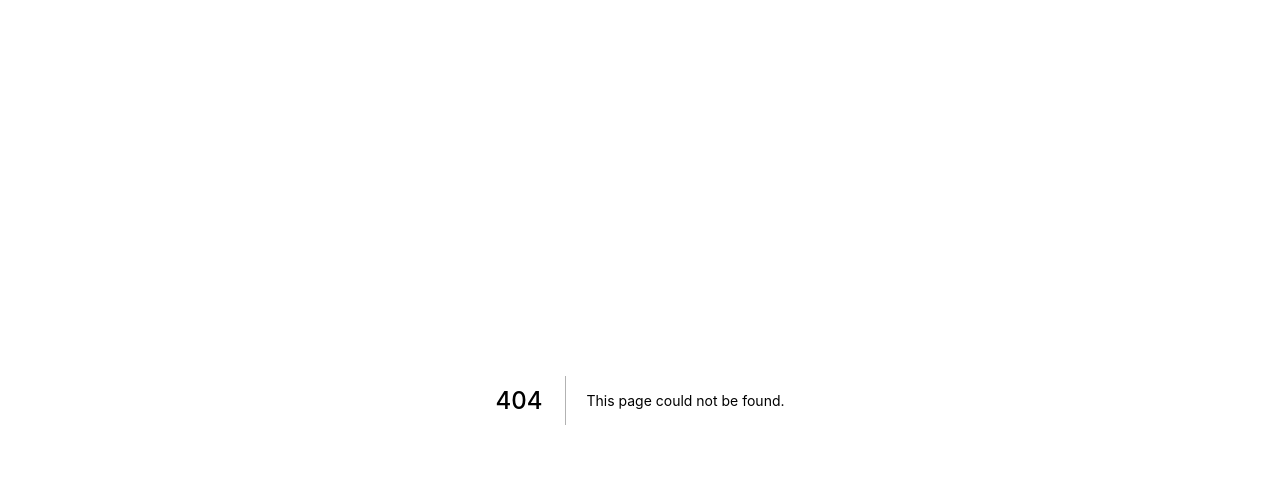
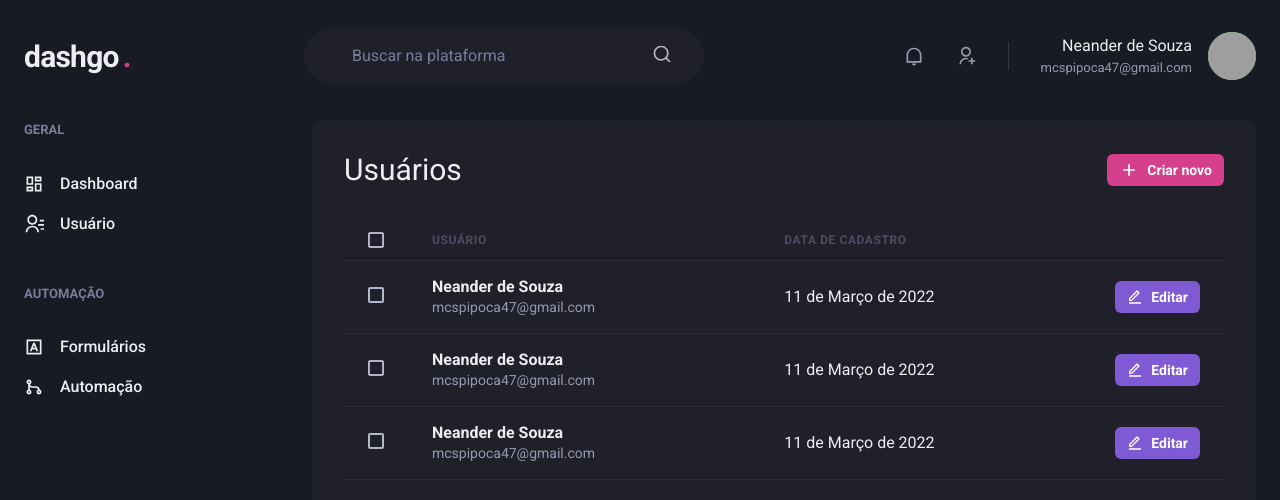
Before and after one commit to neanderdev/dashgo-nextjs, a Next.js app: page /users in a window 1280 px wide. Before the commit this address had no page. Shown: the top 500 px of the page. Built offline with nearby package versions, Linux system fonts and the light colour scheme; grey boxes are pictures that could not be loaded.

Commit message:
Creating user list page

```diff
--- /dev/null
+++ b/src/pages/users/index.tsx
@@ -0,0 +1,127 @@
+import { Box, Button, Checkbox, Flex, Heading, Icon, Table, Tbody, Td, Text, Th, Thead, Tr } from '@chakra-ui/react';
+import { RiAddLine, RiEditLine } from 'react-icons/ri';
+
+import { Header } from '../../components/Header';
+import { Sidebar } from '../../components/Sidebar';
+
+export default function UserList() {
+    return (
+        <Box>
+            <Header />
+
+            <Flex
+                w='100%'
+                my='6'
+                maxWidth={1480}
+                mx='auto'
+                px='6'
+            >
+                <Sidebar />
+
+                <Box flex='1' borderRadius={8} bg='gray.800' p='8'>
+                    <Flex mb='8' justify='space-between' align='center'>
+                        <Heading size='lg' fontWeight='normal'>
+                            Usuários
+                        </Heading>
+
+                        <Button
+                            as='a'
+                            size='sm'
+                            fontSize='sm'
+                            colorScheme='pink'
+                            leftIcon={<Icon as={RiAddLine} fontSize='20' />}
+                        >
+                            Criar novo
+                        </Button>
+                    </Flex>
+
+                    <Table colorScheme='whiteAlpha'>
+                        <Thead>
+                            <Tr>
+                                <Th px='6' color='gray.300' width='8'>
+                                    <Checkbox colorScheme='pink' />
+                                </Th>
+                                <Th>Usuário</Th>
+                                <Th>Data de cadastro</Th>
+                                <Th width='8'></Th>
+                            </Tr>
+                        </Thead>
+                        <Tbody>
+                            <Tr>
+                                <Td px='6'>
+                                    <Checkbox colorScheme='pink' />
+                                </Td>
+                                <Td>
+                                    <Box>
+                                        <Text fontWeight='bold'>Neander de Souza</Text>
+                                        <Text fontSize='sm' color='gray.300'>mcspipoca47@gmail.com</Text>
+                                    </Box>
+                                </Td>
+                                <Td>11 de Março de 2022</Td>
+                                <Td>
+                                    <Button
+                                        as='a'
+                                        size='sm'
+                                        fontSize='sm'
+                                        colorScheme='purple'
+                                        leftIcon={<Icon as={RiEditLine} fontSize='16' />}
+                                    >
+                                        Editar
+                                    </Button>
+                                </Td>
+                            </Tr>
+
+                            <Tr>
+                                <Td px='6'>
+                                    <Checkbox colorScheme='pink' />
+                                </Td>
+                                <Td>
+                                    <Box>
+                                        <Text fontWeight='bold'>Neander de Souza</Text>
+                                        <Text fontSize='sm' color='gray.300'>mcspipoca47@gmail.com</Text>
+                                    </Box>
+                                </Td>
+                                <Td>11 de Março de 2022</Td>
+                                <Td>
+                                    <Button
+                                        as='a'
+                                        size='sm'
+                                        fontSize='sm'
+                                        colorScheme='purple'
+                                        leftIcon={<Icon as={RiEditLine} fontSize='16' />}
+                                    >
+                                        Editar
+                                    </Button>
+                                </Td>
+                            </Tr>
+
+                            <Tr>
+                                <Td px='6'>
+                                    <Checkbox colorScheme='pink' />
+                                </Td>
+                                <Td>
+                                    <Box>
+                                        <Text fontWeight='bold'>Neander de Souza</Text>
+                                        <Text fontSize='sm' color='gray.300'>mcspipoca47@gmail.com</Text>
+                                    </Box>
+                                </Td>
+                                <Td>11 de Março de 2022</Td>
+                                <Td>
+                                    <Button
+                                        as='a'
+                                        size='sm'
+                                        fontSize='sm'
+                                        colorScheme='purple'
+                                        leftIcon={<Icon as={RiEditLine} fontSize='16' />}
+                                    >
+                                        Editar
+                                    </Button>
+                                </Td>
+                            </Tr>
+                        </Tbody>
+                    </Table>
+                </Box>
+            </Flex>
+        </Box>
+    );
+}
--- a/src/styles/theme.ts
+++ b/src/styles/theme.ts
@@ -1,6 +1,13 @@
 import { extendTheme } from '@chakra-ui/react';
 
 export const theme = extendTheme({
+    components: {
+        Button: {
+            baseStyle: {
+                cursor: 'pointer',
+            },
+        },
+    },
     colors: {
         gray: {
             "900": "#181B23",
```
